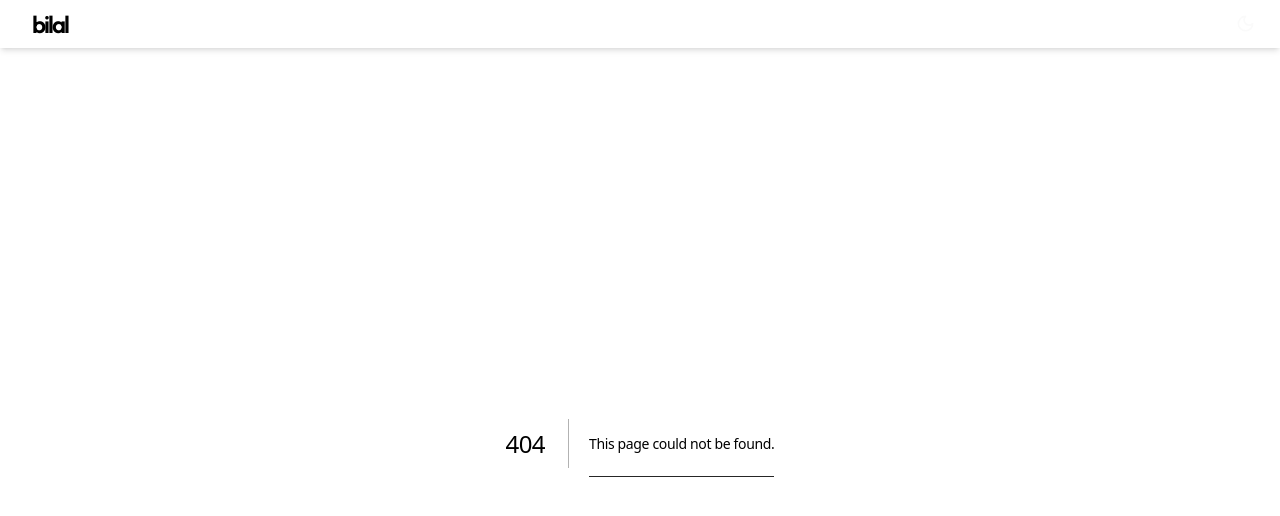
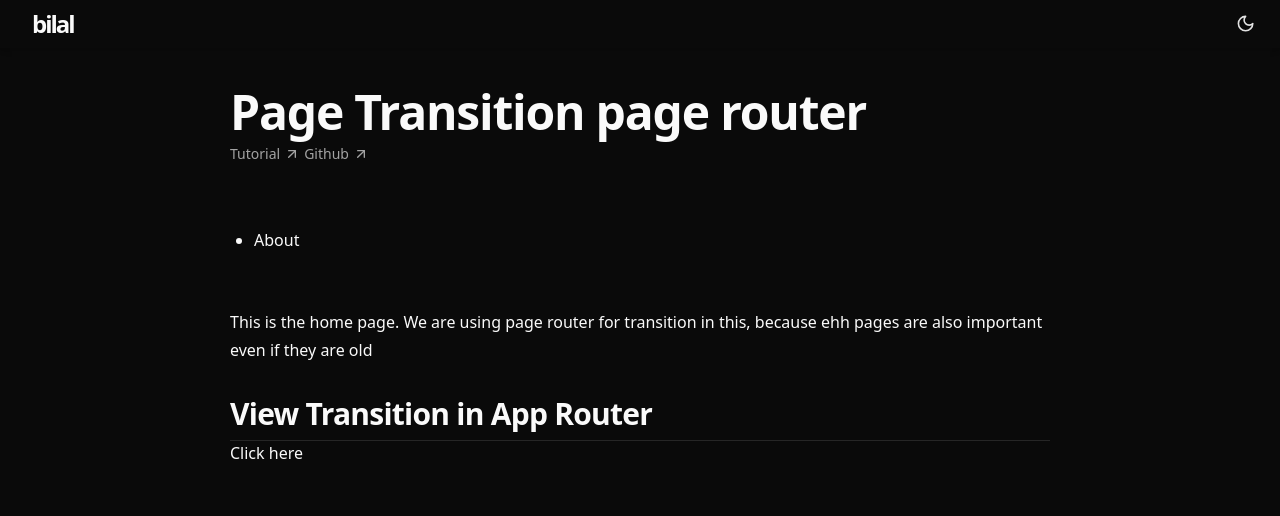
Before and after one commit to bilal-23/Framer-Motion, a Next.js app: page /page-transition-12 in a window 1280 px wide. Before the commit this address had no page. Shown: the top 516 px of the page. Built offline with nearby package versions, Linux system fonts and the light colour scheme.

Commit message:
feat: add page transition (pages router)

```diff
--- a/app/layout.tsx
+++ b/app/layout.tsx
@@ -2,7 +2,7 @@ import type { Metadata } from "next"
 
 import { OutfitFont } from "@/lib/fonts"
 
-import "./globals.css"
+import "@/styles/globals.css"
 import NextTopLoader from "nextjs-toploader"
 
 import { cn } from "@/lib/utils"
--- a/app/page.tsx
+++ b/app/page.tsx
@@ -8,6 +8,10 @@ const links = [
   {
     title: "Horizonstal Scroll",
     href: "/horizontal-scroll",
+  },
+  {
+    title: "Page Transition page router",
+    href: "/page-transition-12",
   },
 ]
 
--- a/constants.tsx
+++ b/constants.tsx
@@ -1,4 +1,5 @@
 export const CONSTANTS = {
   YOUTUBE: `https://www.youtube.com/watch?v=`,
   GITHUB: `https://github.com/bilal-23/Framer-Motion/blob/main/app`,
+  GITHUB_PAGES_ROUTER: `https://github.com/bilal-23/Framer-Motion/blob/main/pages`,
 }
--- /dev/null
+++ b/pages/_app.tsx
@@ -0,0 +1,58 @@
+import { AppProps } from "next/app"
+
+import "@/styles/globals.css"
+import Head from "next/head"
+import { useRouter } from "next/router"
+import { AnimatePresence, motion } from "framer-motion"
+import NextTopLoader from "nextjs-toploader"
+
+import { Header } from "@/components/header/header"
+import { ThemeProvider } from "@/components/theme/theme-provider"
+
+function MyApp({ Component, pageProps }: AppProps) {
+  const router = useRouter()
+  return (
+    <>
+      <Head>
+        <title>Page Transition</title>
+      </Head>
+      <ThemeProvider attribute="class" defaultTheme="dark" enableSystem>
+        <NextTopLoader
+          color="hsl(var(--primary))"
+          height={2}
+          showSpinner={false}
+        />
+        <Header />
+
+        <AnimatePresence mode="wait">
+          <motion.div
+            key={router.route}
+            initial="initialState"
+            animate="animateState"
+            exit="exitState"
+            transition={{ duration: 0.75 }}
+            variants={{
+              initialState: {
+                opacity: 0,
+                clipPath: "polygon(50% 0, 50% 0, 50% 100%, 50% 100%)",
+              },
+              animateState: {
+                opacity: 1,
+                clipPath: "polygon(0 0, 100% 0, 100% 100%, 0% 100%)",
+              },
+              exitState: {
+                opacity: 0,
+                clipPath: "polygon(50% 0, 50% 0, 50% 100%, 50% 100%)",
+              },
+            }}
+            className="container flex-1"
+          >
+            <Component {...pageProps} />
+          </motion.div>
+        </AnimatePresence>
+      </ThemeProvider>
+    </>
+  )
+}
+
+export default MyApp
--- /dev/null
+++ b/pages/page-transition-12/about.tsx
@@ -0,0 +1,31 @@
+import Link from "next/link"
+import { CONSTANTS } from "@/constants"
+
+import Heading from "@/components/tutorial-page/Heading"
+
+const youtubeUrl =
+  CONSTANTS.YOUTUBE + `wDXlICv01gw&list=PLA4qBVt61k3Phpwt7uqaptIg9NYZ5aNu_`
+const githubUrl =
+  CONSTANTS.GITHUB_PAGES_ROUTER + `/page-transition-12/index.tsx`
+
+export default function About() {
+  return (
+    <main className="flex flex-col gap-8 p-10">
+      <Heading
+        heading="Page Transition page router About Page"
+        href={{ tutorial: youtubeUrl, github: githubUrl }}
+      />
+      <ul>
+        <li>
+          <Link href="/page-transition-12">Home</Link>
+        </li>
+      </ul>
+      <div>
+        <p>
+          This is the about page. We are using page router for transition in
+          this, because ehh pages are also important even if they are old
+        </p>
+      </div>
+    </main>
+  )
+}
--- /dev/null
+++ b/pages/page-transition-12/index.tsx
@@ -0,0 +1,37 @@
+import Link from "next/link"
+import { CONSTANTS } from "@/constants"
+
+import Heading from "@/components/tutorial-page/Heading"
+
+const youtubeUrl =
+  CONSTANTS.YOUTUBE + `wDXlICv01gw&list=PLA4qBVt61k3Phpwt7uqaptIg9NYZ5aNu_`
+const githubUrl =
+  CONSTANTS.GITHUB_PAGES_ROUTER + `/page-transition-12/index.tsx`
+
+export default function PageTransition() {
+  return (
+    <>
+      <main className="flex flex-col gap-8 p-10">
+        <Heading
+          heading="Page Transition page router"
+          href={{ tutorial: youtubeUrl, github: githubUrl }}
+        />
+        <ul>
+          <li>
+            <Link href="/page-transition-12/about">About</Link>
+          </li>
+        </ul>
+        <div>
+          <p>
+            This is the home page. We are using page router for transition in
+            this, because ehh pages are also important even if they are old
+          </p>
+        </div>
+        <div>
+          <h2>View Transition in App Router</h2>
+          <Link href={"/page-transition"}>Click here</Link>
+        </div>
+      </main>
+    </>
+  )
+}
--- a/app/globals.css
+++ b/styles/globals.css
@@ -111,7 +111,7 @@
 
 @layer components {
   .inline-code {
-    @apply bg-muted relative rounded px-[0.3rem] py-[0.2rem] font-mono text-sm font-semibold;
+    @apply relative rounded bg-muted px-[0.3rem] py-[0.2rem] font-mono text-sm font-semibold;
   }
 }
 
```
